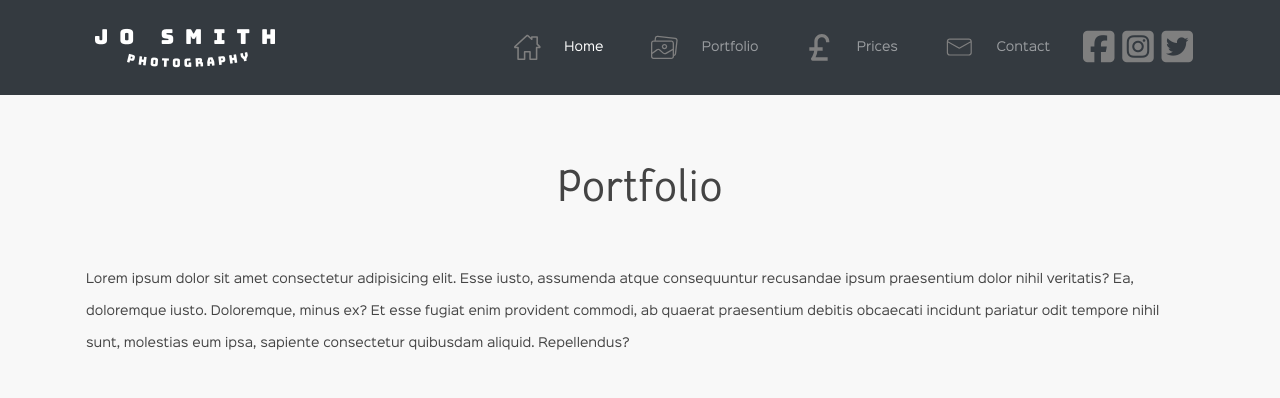
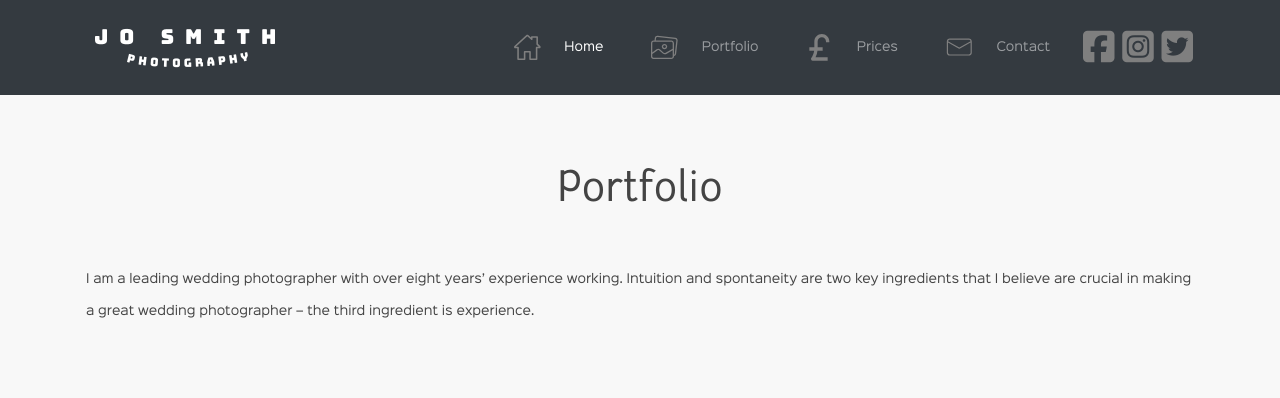
Before and after one commit to Robovize/Jo_Smith_Photography, a plain HTML site: page portfolio.html in a window 1280 px wide. Shown: the top 398 px of the page. Drawn offline with nearby package versions, Linux system fonts and the light colour scheme.

Commit message:
Add files via upload

```diff
--- a/portfolio.html
+++ b/portfolio.html
@@ -135,7 +135,8 @@
             <h1 class="py-4 mt-5 text-center">Portfolio</h1>
             <div class="row py-4 px-3">
 
-                <p>Lorem ipsum dolor sit amet consectetur adipisicing elit. Esse iusto, assumenda atque consequuntur recusandae ipsum praesentium dolor nihil veritatis? Ea, doloremque iusto. Doloremque, minus ex? Et esse fugiat enim provident commodi, ab quaerat praesentium debitis obcaecati incidunt pariatur odit tempore nihil sunt, molestias eum ipsa, sapiente consectetur quibusdam aliquid. Repellendus?</p>
+                <p>I am a leading wedding photographer with over eight years’ experience working. Intuition and spontaneity
+                    are two key ingredients that I believe are crucial in making a great wedding photographer – the third ingredient is experience.</p>
             </div>
         </div>
 
```
